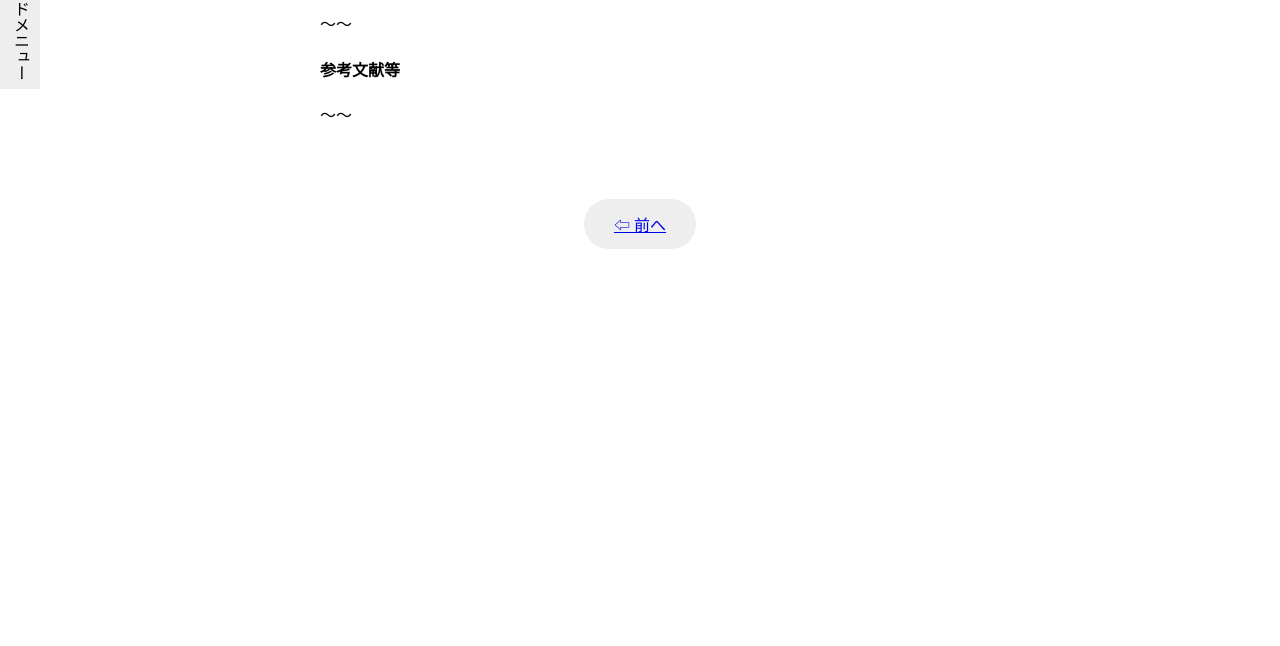
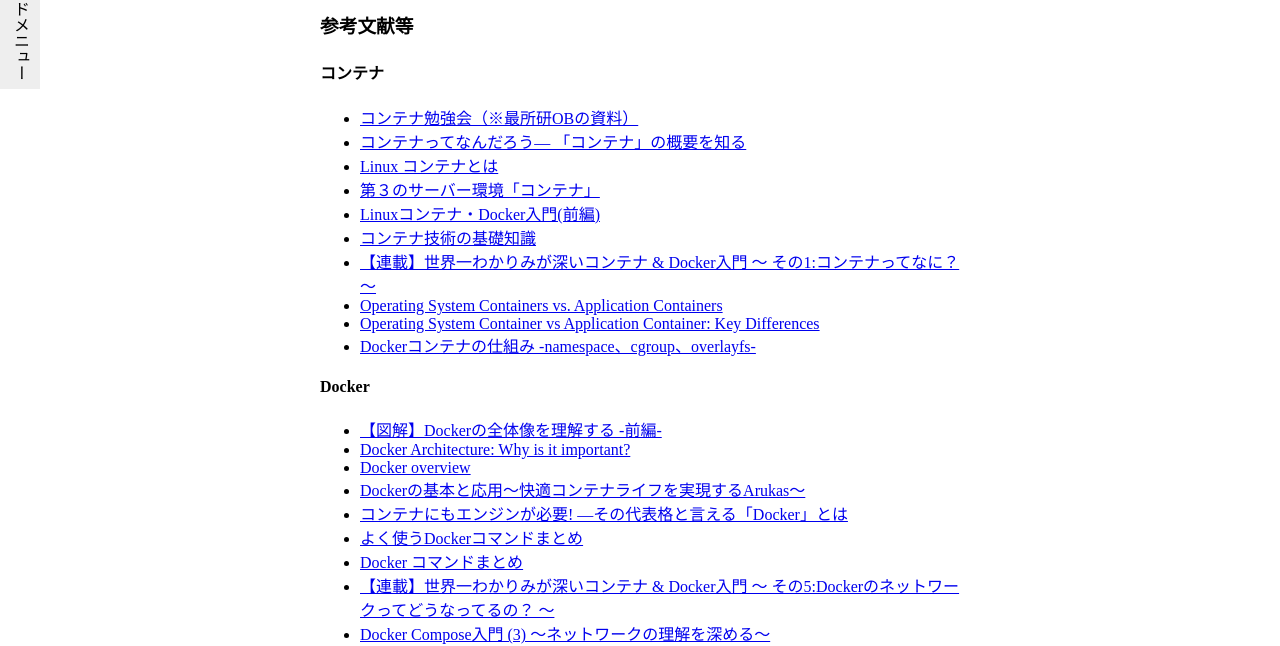
Before and after one commit to yuyuyusei/container-learn, a website: page docs/conclusion.html in a window 1280 px wide. Shown: the part 162-808 px from the top of the page. Drawn offline with nearby package versions, Linux system fonts and the light colour scheme.

Commit message:
ver0 完成

```diff
--- a/docs/conclusion.html
+++ b/docs/conclusion.html
@@ -52,9 +52,36 @@
         <div class="main-contents">
             <div class="content">
                 <h2>おわりに</h2>
-                <p>～～</p>
-                <h4>参考文献等</h4>
-                <p>～～</p>
+                <h3>参考文献等</h3>
+                <h4>コンテナ</h4>
+                <p>
+                    <ul>
+                        <li><a href="https://container-workshop.guni.dev/index.html">コンテナ勉強会（※最所研OBの資料）</a></li>
+                        <li><a href="https://thinkit.co.jp/article/17301">コンテナってなんだろう― 「コンテナ」の概要を知る</a></li>
+                        <li><a href="https://www.redhat.com/ja/topics/containers/whats-a-linux-container">Linux コンテナとは</a></li>
+                        <li><a href="https://linuc.org/study/column/3147/">第３のサーバー環境「コンテナ」</a></li>
+                        <li><a href="https://qiita.com/satken2/items/10b22bed7a331e425cfe">Linuxコンテナ・Docker入門(前編)</a></li>
+                        <li><a href="https://thinkit.co.jp/story/2015/08/11/6285">コンテナ技術の基礎知識</a></li>
+                        <li><a href="https://tech-lab.sios.jp/archives/18811">【連載】世界一わかりみが深いコンテナ & Docker入門 〜 その1:コンテナってなに？ 〜</a></li>
+                        <li><a href="https://blog.risingstack.com/operating-system-containers-vs-application-containers/">Operating System Containers vs. Application Containers</a></li>
+                        <li><a href="https://www.knowledgehut.com/blog/web-development/operating-system-container-vs-application-container">Operating System Container vs Application Container: Key Differences</a></li>
+                        <li><a href="https://www.itbook.info/network/docker06.html">Dockerコンテナの仕組み -namespace、cgroup、overlayfs-</a></li>
+                    </ul>
+                </p>
+                <h4>Docker</h4>
+                <p>
+                    <ul>
+                        <li><a href="https://qiita.com/etaroid/items/b1024c7d200a75b992fc">【図解】Dockerの全体像を理解する -前編-</a></li>
+                        <li><a href="https://www.edureka.co/blog/docker-architecture/">Docker Architecture: Why is it important?</a></li>
+                        <li><a href="https://docs.docker.com/get-started/overview/">Docker overview</a></li>
+                        <li><a href="https://www.slideshare.net/zembutsu/practical-docker-and-arukas-osc2016-nagaoka">Dockerの基本と応用～快適コンテナライフを実現するArukas～</a></li>
+                        <li><a href="https://thinkit.co.jp/article/17349">コンテナにもエンジンが必要! ―その代表格と言える「Docker」とは</a></li>
+                        <li><a href="https://qiita.com/saki-engineering/items/5791c609fcf055e13bca">よく使うDockerコマンドまとめ</a></li>
+                        <li><a href="https://qiita.com/hayate242/items/feda7e5afb2666ff503d">Docker コマンドまとめ</a></li>
+                        <li><a href="https://tech-lab.sios.jp/archives/20179">【連載】世界一わかりみが深いコンテナ & Docker入門 〜 その5:Dockerのネットワークってどうなってるの？ 〜</a></li>
+                        <li><a href="https://knowledge.sakura.ad.jp/23899/">Docker Compose入門 (3) ～ネットワークの理解を深める～</a></li>
+                    </ul>
+                </p>
             </div>
             <br><br><br>
         </div>
```
